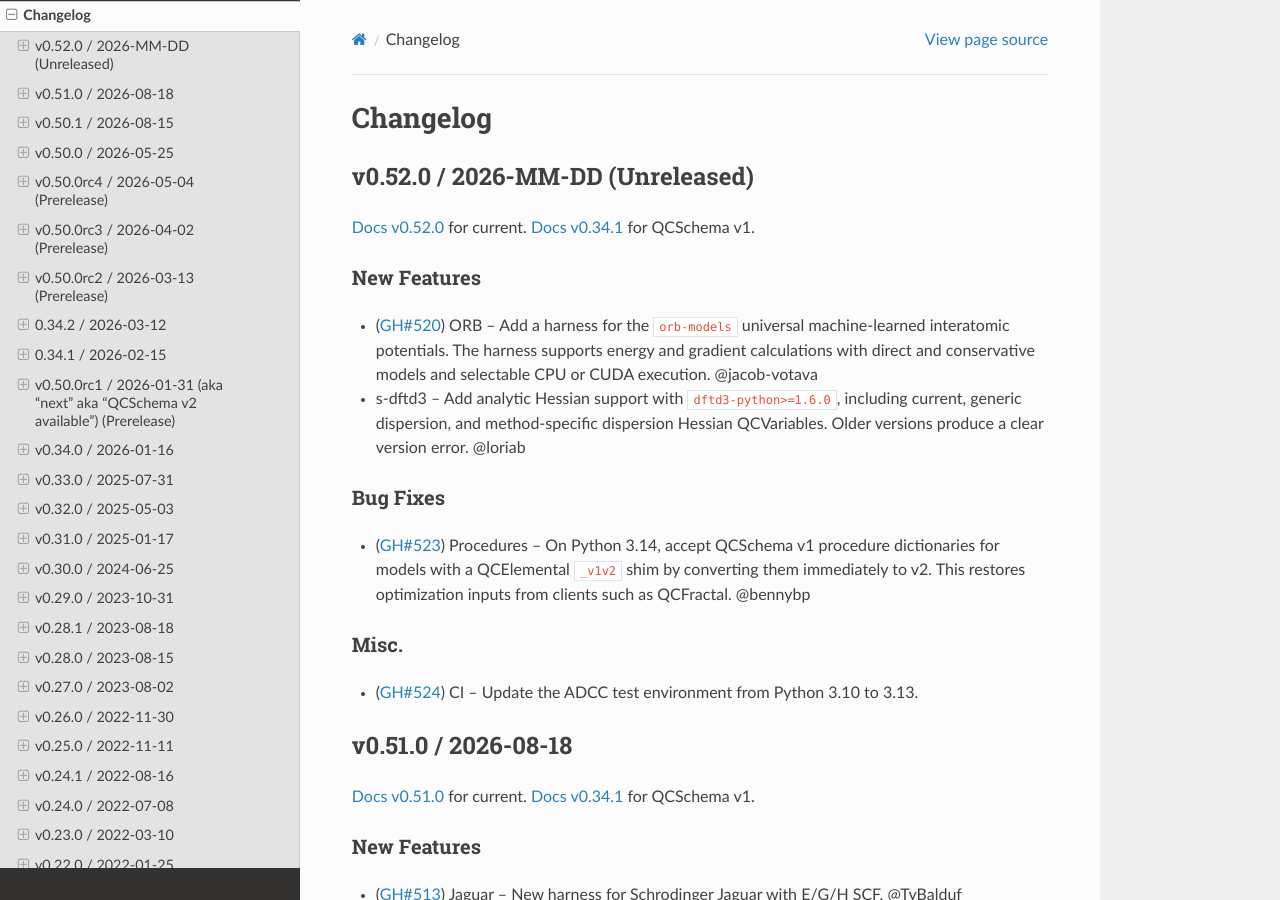
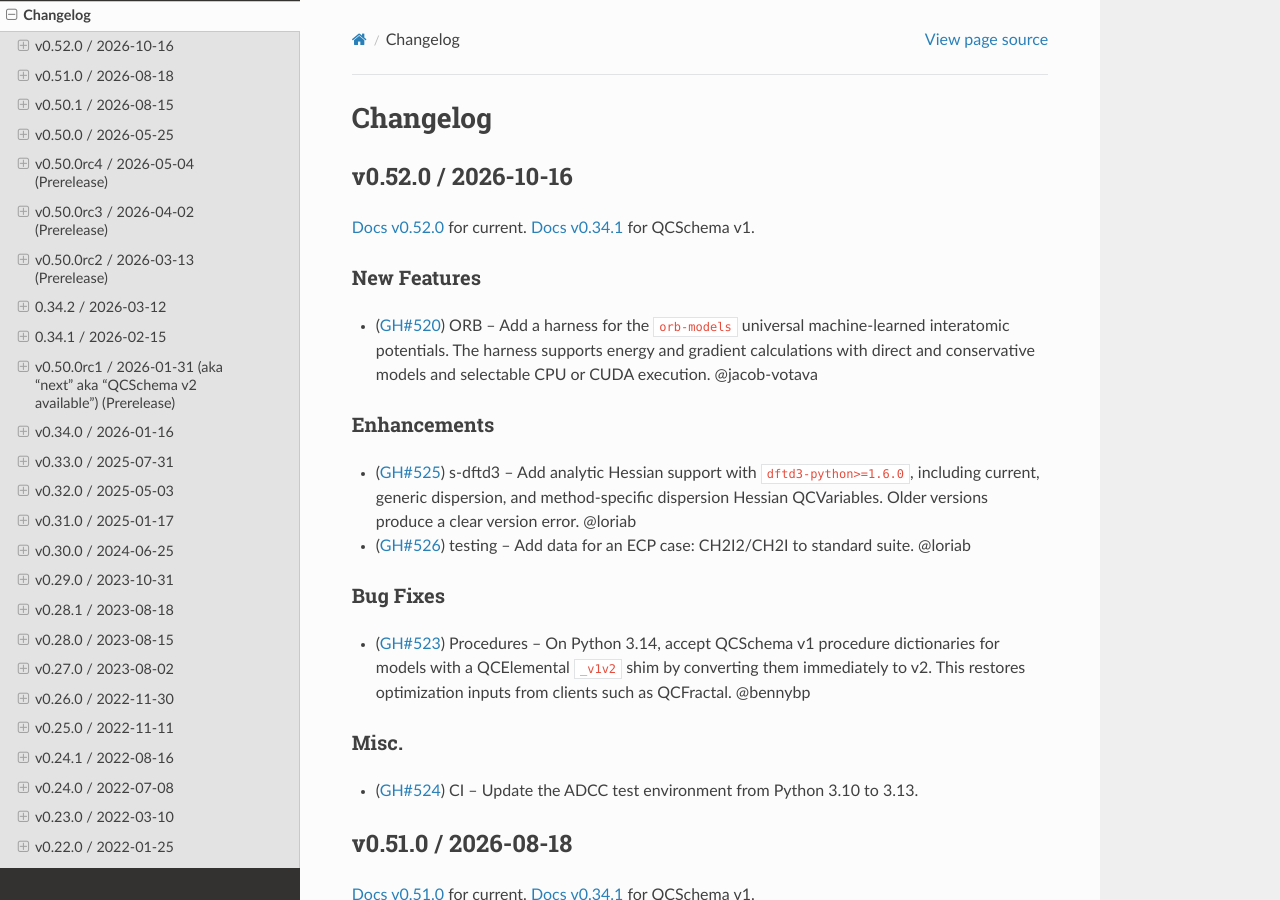
Before and after one commit to MolSSI/QCEngine, a Sphinx documentation site: the page built from docs/source/changelog.rst, in a window 1280 px wide and 900 px high. Built offline with Sphinx 7.4.7 and the Read the Docs theme 3.1.0, drawn with Linux system fonts in a browser that asks for light colours; the version number could not be read and is left out.

Commit message:
changelog

```diff
--- a/docs/source/changelog.rst
+++ b/docs/source/changelog.rst
@@ -41,8 +41,8 @@ Changelog
 
 .. _`sec:cl0520`:
 
-v0.52.0 / 2026-MM-DD (Unreleased)
----------------------------------
+v0.52.0 / 2026-10-16
+--------------------
 
 :docs:`v0.52.0` for current. :docs:`v0.34.1` for QCSchema v1.
 
@@ -52,9 +52,13 @@ New Features
   interatomic potentials. The harness supports energy and gradient calculations
   with direct and conservative models and selectable CPU or CUDA execution.
   @jacob-votava
-- s-dftd3 -- Add analytic Hessian support with ``dftd3-python>=1.6.0``, including
+
+Enhancements
+++++++++++++
+- (:pr:`525`) s-dftd3 -- Add analytic Hessian support with ``dftd3-python>=1.6.0``, including
   current, generic dispersion, and method-specific dispersion Hessian QCVariables.
   Older versions produce a clear version error. @loriab
+- (:pr:`526`) testing -- Add data for an ECP case: CH2I2/CH2I to standard suite. @loriab
 
 Bug Fixes
 +++++++++
```
